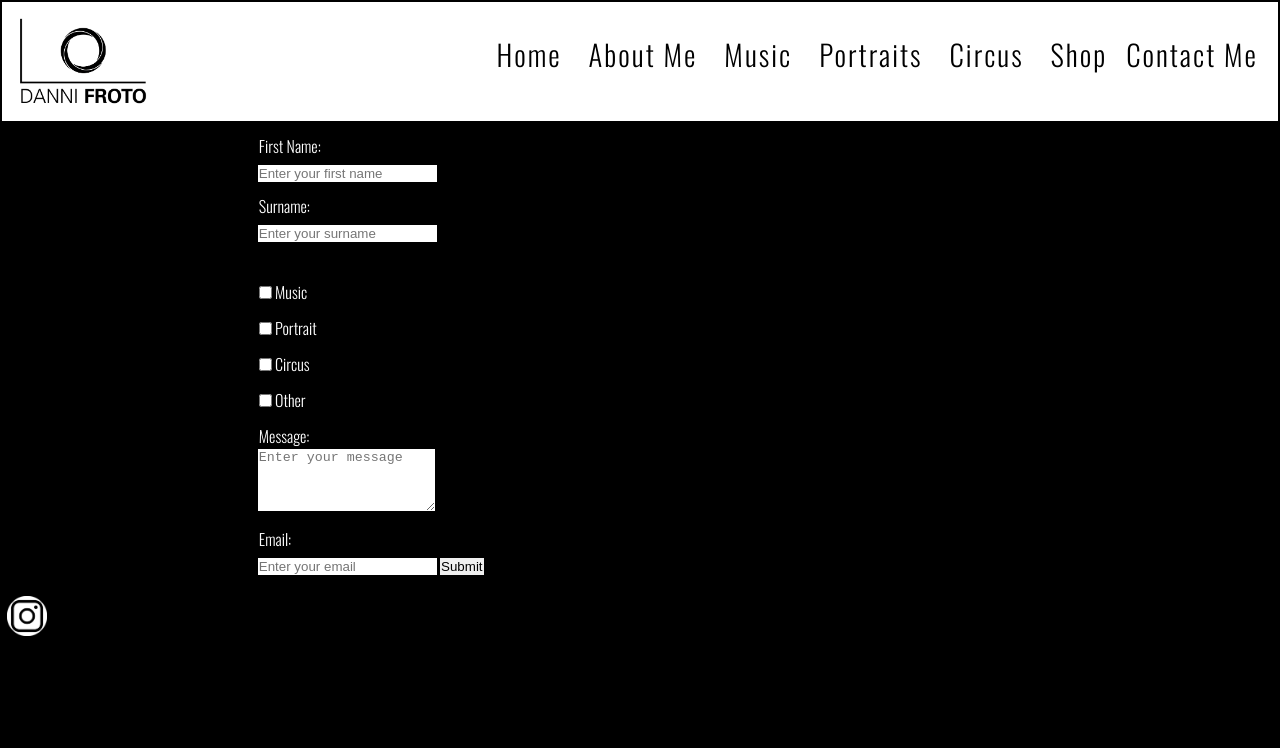
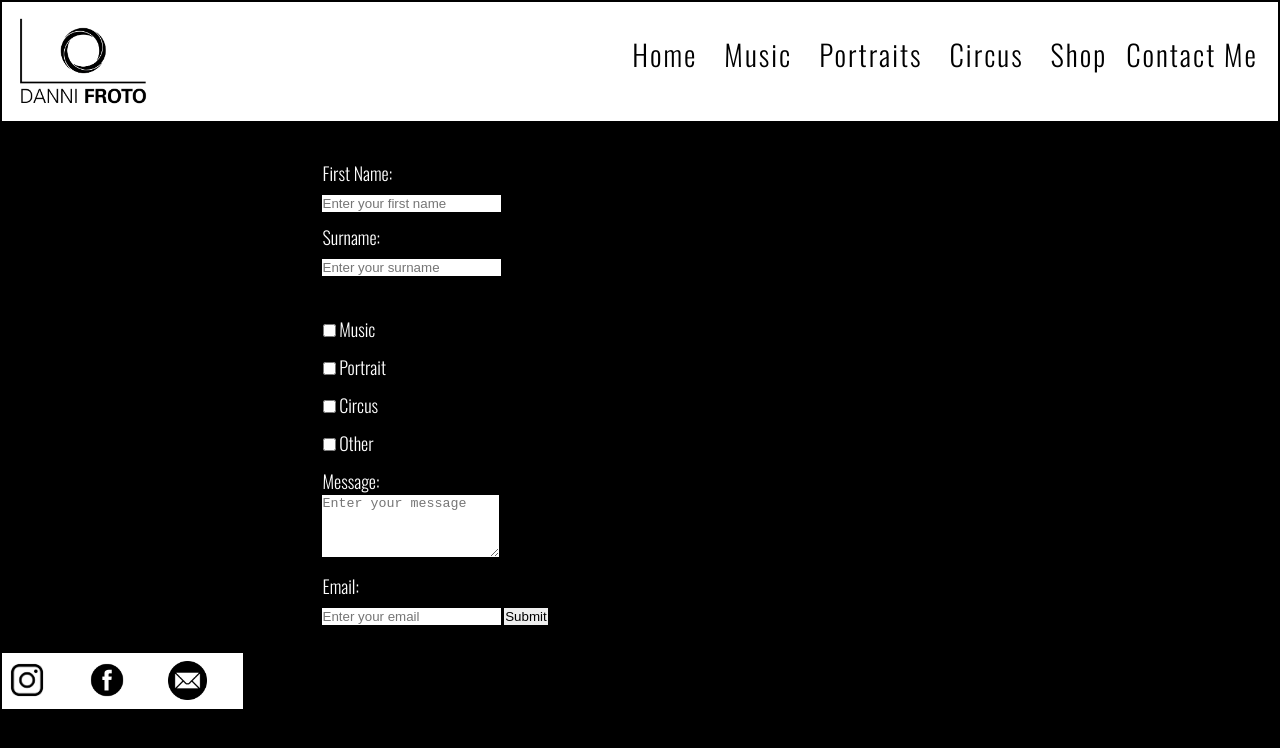
Before and after one commit to Code-Institute-Submissions/DanniRonan-Danni-Frotography, a plain HTML site: page contact.html in a window 1280 px wide. Drawn offline with nearby package versions, Linux system fonts and the light colour scheme; a web font is replaced by a local one.

```diff
--- a/assets/css/style.css
+++ b/assets/css/style.css
@@ -105,11 +105,10 @@ ul li:hover {
 
 /* footer */
 
-#footer {
-    background-color: white;
+footer {
+    background: white;
     display: inline-block;
     justify-content: space-between;
-    background-color: grey;
 }
 
 #instagram,
@@ -220,8 +219,12 @@ ul li:hover {
 
 /*form */
 form {
-    width: 60%;
-    margin: 0 auto;
+        width: 50%;
+        height: auto;
+        margin: 0 auto;
+        margin-top: 2%;
+        font-size: 18px;
+        margin-bottom: 2%;
 }
 
 label {
--- a/contact.html
+++ b/contact.html
@@ -23,9 +23,7 @@
             <li>
                 <a href="index.html">Home</a>
             </li>
-            <li>
-                <a href="about.html">About Me</a>
-            </li>
+
             <li>
                 <a href="music.html">Music</a>
             </li>
@@ -87,7 +85,7 @@
 
 
 </section>
-<footer>
+<footer style="background-color: white;">
     <ul id="footer-icons">
 
         <li id="instagram">
```
Also changed, not shown: circus.html (+3 -4 lines), index.html (+6 -13 lines), music.html (+3 -4 lines), portraits.html (+4 -5 lines), assets/images/danni-froto-image.jpg (renamed from assets/images/Danni-Froto-Image.jpg), 1 other file.
